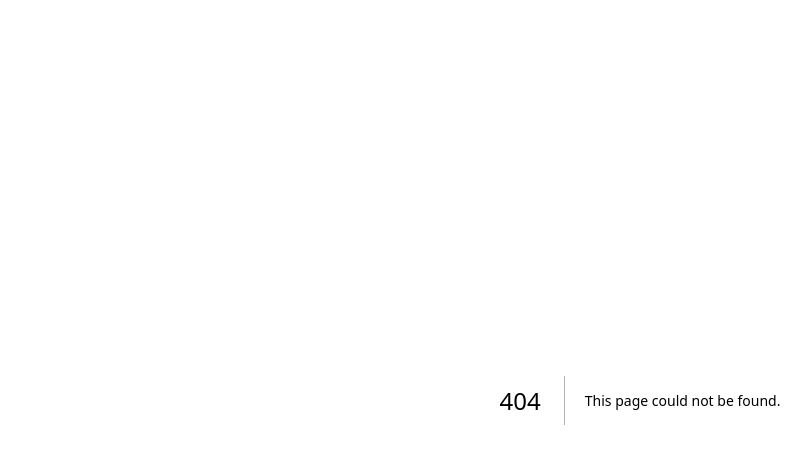
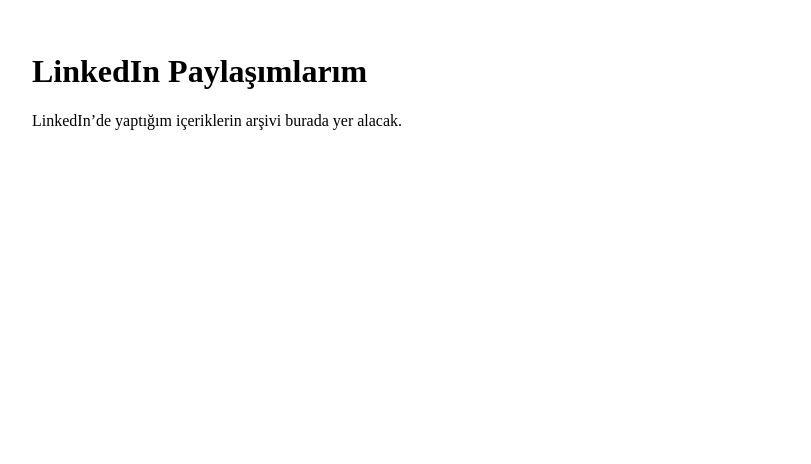
Before and after one commit to serkansevincus1/sre-insights, a Next.js app: page /posts in a window 1280 px wide. Before the commit this address had no page. Shown: the top 464 px of the page, without its empty margins (0-811 px from the left). Built offline with nearby package versions, Linux system fonts and the light colour scheme.

Commit message:
Create page.js

```diff
--- /dev/null
+++ b/app/posts/page.js
@@ -0,0 +1,8 @@
+export default function PostsPage() {
+  return (
+    <main style={{ padding: "2rem" }}>
+      <h1>LinkedIn Paylaşımlarım</h1>
+      <p>LinkedIn’de yaptığım içeriklerin arşivi burada yer alacak.</p>
+    </main>
+  );
+}
```
